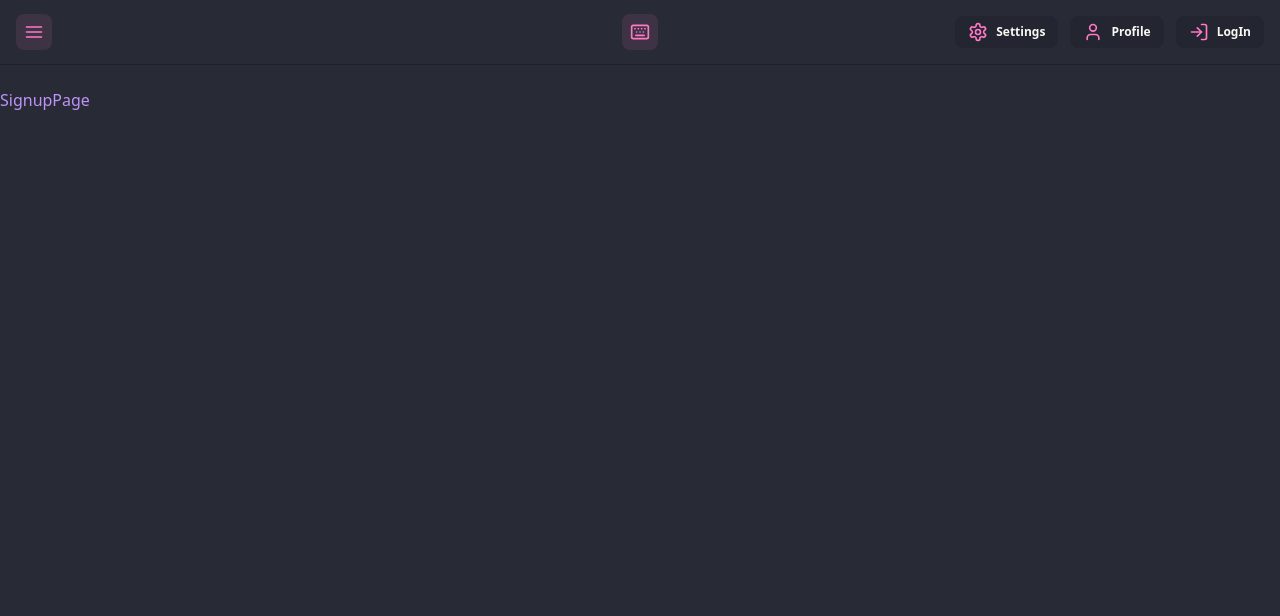
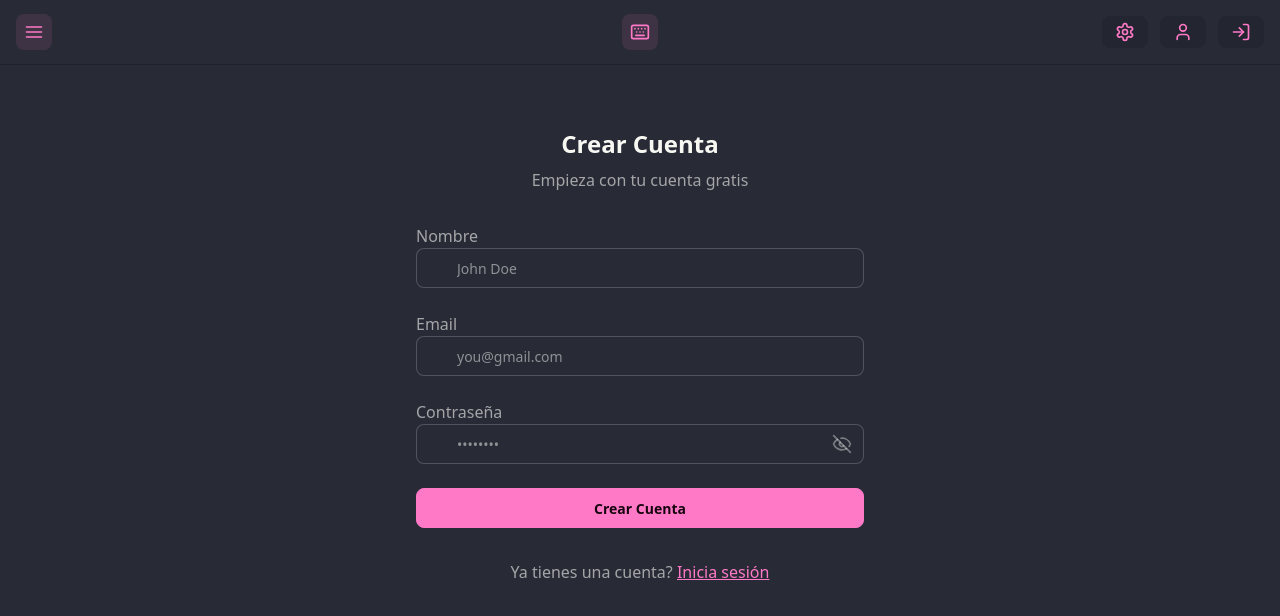
Before and after one commit to Hugo-Alonso/TFG_Web_Mecanografia, a React (Vite) app in the folder frontend/: page /signup in a window 1280 px wide. Shown: the top 616 px of the page. Built offline with nearby package versions, Linux system fonts and the light colour scheme.

Commit message:
Pagina registro creado. #9

```diff
--- a/frontend/package.json
+++ b/frontend/package.json
@@ -16,7 +16,7 @@
     "lucide-react": "^0.471.0",
     "react": "^19.0.0",
     "react-dom": "^19.0.0",
-    "react-hot-toast": "^2.5.1",
+    "react-hot-toast": "^2.5.2",
     "react-router-dom": "^7.1.1",
     "zustand": "^5.0.3"
   },
--- a/frontend/src/App.jsx
+++ b/frontend/src/App.jsx
@@ -8,6 +8,8 @@ import { CustomtestPage } from './pages/CustomtestPage';
 import { NavBar } from './components/NavBar';
 import { ProfilePage } from './pages/ProfilePage';
 import { WordtestPage } from './pages/WordtestPage';
+
+import { Toaster } from "react-hot-toast";
 
 function App() {
   return (
@@ -32,6 +34,8 @@ function App() {
           <Route path="/wordtest" element={ <WordtestPage /> } />
           <Route path="/customtest" element={ <CustomtestPage /> } />
         </Routes>
+
+        <Toaster />
       </div>
     </>
   )
--- a/frontend/src/components/NavBar.jsx
+++ b/frontend/src/components/NavBar.jsx
@@ -82,15 +82,12 @@ export const NavBar = () => {
         <div className="flex-1 flex justify-end space-x-3">
           <Link to="/settings" className="btn btn-sm flex items-center gap-2">
             <Settings className="w-5 h-5 text-primary" />
-            <span className="hidden md:inline">Settings</span>
           </Link>
           <Link to="/profile" className="btn btn-sm flex items-center gap-2">
             <User className="w-5 h-5 text-primary" />
-            <span className="hidden md:inline">Profile</span>
           </Link>
-          <Link to="/login" className="btn btn-sm flex items-center gap-2">
+          <Link to="/signup" className="btn btn-sm flex items-center gap-2">
             <LogIn className="w-5 h-5 text-primary" />
-            <span className="hidden md:inline">LogIn</span>
           </Link>
         </div>
       </div>
--- a/frontend/src/pages/SignupPage.jsx
+++ b/frontend/src/pages/SignupPage.jsx
@@ -1,6 +1,144 @@
+import { useState } from "react";
+import { Eye, EyeOff, Lock, Mail, User } from "lucide-react";
+import { Link } from "react-router-dom";
+import toast from "react-hot-toast";
 
 export const SignupPage = () => {
+  const [showPassword, setShowPassword] = useState(false);
+
+  const [form, setForm] = useState({
+    fullName: "",
+    email: "",
+    password: "",
+  });
+
+  const handleChange = (e) => {
+    setForm({
+      ...form,
+      [e.target.name]: e.target.value,
+    });
+  };
+
+  const validateForm = () => {
+    debugger;
+    if (!form.fullName.trim()) return toast.error("El nombre es obligatorio");
+    if (!form.email.trim()) return toast.error("El email es obligatorio");
+    if (!/\S+@\S+\.\S+/.test(form.email)) return toast.error("Formato de email incorrecto");
+    if (!form.password) return toast.error("La contraseña es obligatoria");
+    if (form.password.length < 6) return toast.error("La contraseña debe contener 6 caracteres");
+
+    return true;
+  };
+
+  const handleSubmit = (e) => {
+    e.preventDefault();
+
+    const success = validateForm();
+
+    if (success) {
+      console.log("Form submitted:", form);
+    }
+  };
+
   return (
-    <div className="pt-16 text-secondary">SignupPage</div>
-  )
-}
+    // <div className="min-h-screen grid">
+   <div className="flex flex-col justify-center items-center sm:p-8">
+      {/* Left side */}
+        <div className="w-full max-w-md space-y-8">
+          {/* LOGO */}
+          <div className="text-center mb-8">
+            <div className="flex flex-col items-center gap-2 group mt-16">
+              <h1 className="text-2xl font-bold mt-2">Crear Cuenta</h1>
+              <p className="text-base-content/60">
+                Empieza con tu cuenta gratis
+              </p>
+            </div>
+          </div>
+
+          {/* FORM */}
+          <form className="space-y-6 " onSubmit={handleSubmit}>
+            <div className="form-control">
+              <label className="label">
+                <span className="label-text font-medium">Nombre</span>
+              </label>
+              <div className="relative">
+                <div className="absolute inset-y-0 left-0 pl-3 flex items-center pointer-events-none">
+                  <User className="size-5 text-base-content/40" />
+                </div>
+                <input
+                  type="text"
+                  className="input input-bordered w-full pl-10"
+                  placeholder="John Doe"
+                  name="fullName"
+                  value={form.fullName}
+                  onChange={handleChange}
+                />
+              </div>
+            </div>
+
+            <div className="form-control">
+              <label className="label">
+                <span className="label-text font-medium">Email</span>
+              </label>
+              <div className="relative">
+                <div className="absolute inset-y-0 left-0 pl-3 flex items-center pointer-events-none">
+                  <Mail className="size-5 text-base-content/40" />
+                </div>
+                <input
+                  type="email"
+                  className="input input-bordered w-full pl-10"
+                  placeholder="you@gmail.com"
+                  name="email"
+                  value={form.email}
+                  onChange={handleChange}
+                />
+              </div>
+            </div>
+
+            <div className="form-control">
+              <label className="label">
+                <span className="label-text font-medium">Contraseña</span>
+              </label>
+              <div className="relative">
+                <div className="absolute inset-y-0 left-0 pl-3 flex items-center pointer-events-none">
+                  <Lock className="size-5 text-base-content/40" />
+                </div>
+                <input
+                  type={showPassword ? "text" : "password"}
+                  className="input input-bordered w-full pl-10"
+                  placeholder="••••••••"
+                  name="password"
+                  value={form.password}
+                  onChange={handleChange}
+                />
+                <button
+                  type="button"
+                  className="absolute inset-y-0 right-0 pr-3 flex items-center"
+                  onClick={() => setShowPassword(!showPassword)}
+                >
+                  {!showPassword ? (
+                    <EyeOff className="size-5 text-base-content/40" />
+                  ) : (
+                    <Eye className="size-5 text-base-content/40" />
+                  )}
+                </button>
+              </div>
+            </div>
+
+            <button type="submit" className="btn btn-primary w-full">
+              Crear Cuenta
+            </button>
+          </form>
+
+          <div className="text-center">
+            <p className="text-base-content/60">
+              Ya tienes una cuenta?{" "}
+              <Link to="/login" className="link link-primary">
+                Inicia sesión
+              </Link>
+            </p>
+          </div>
+        </div>
+      </div>
+  );
+};
```
Also changed, not shown: 1 other file (tests, documents, lock files or other folders).
